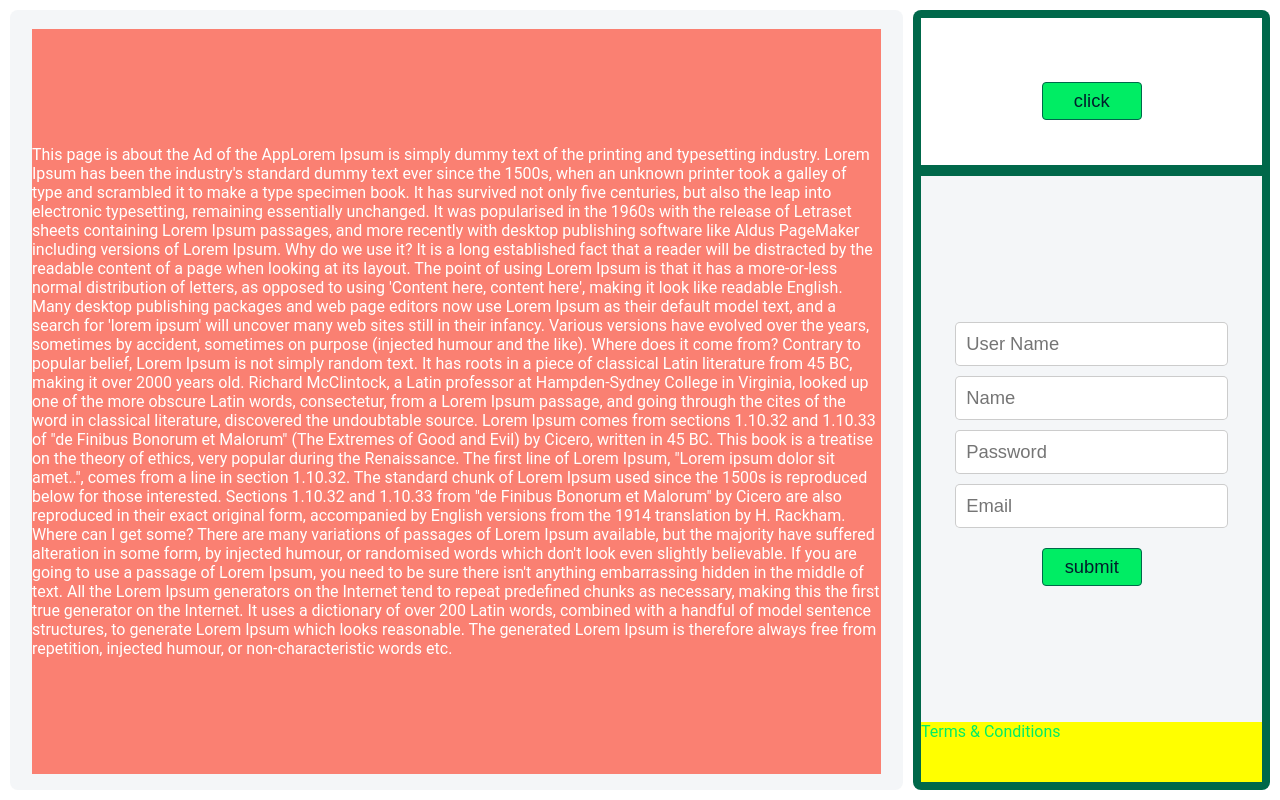
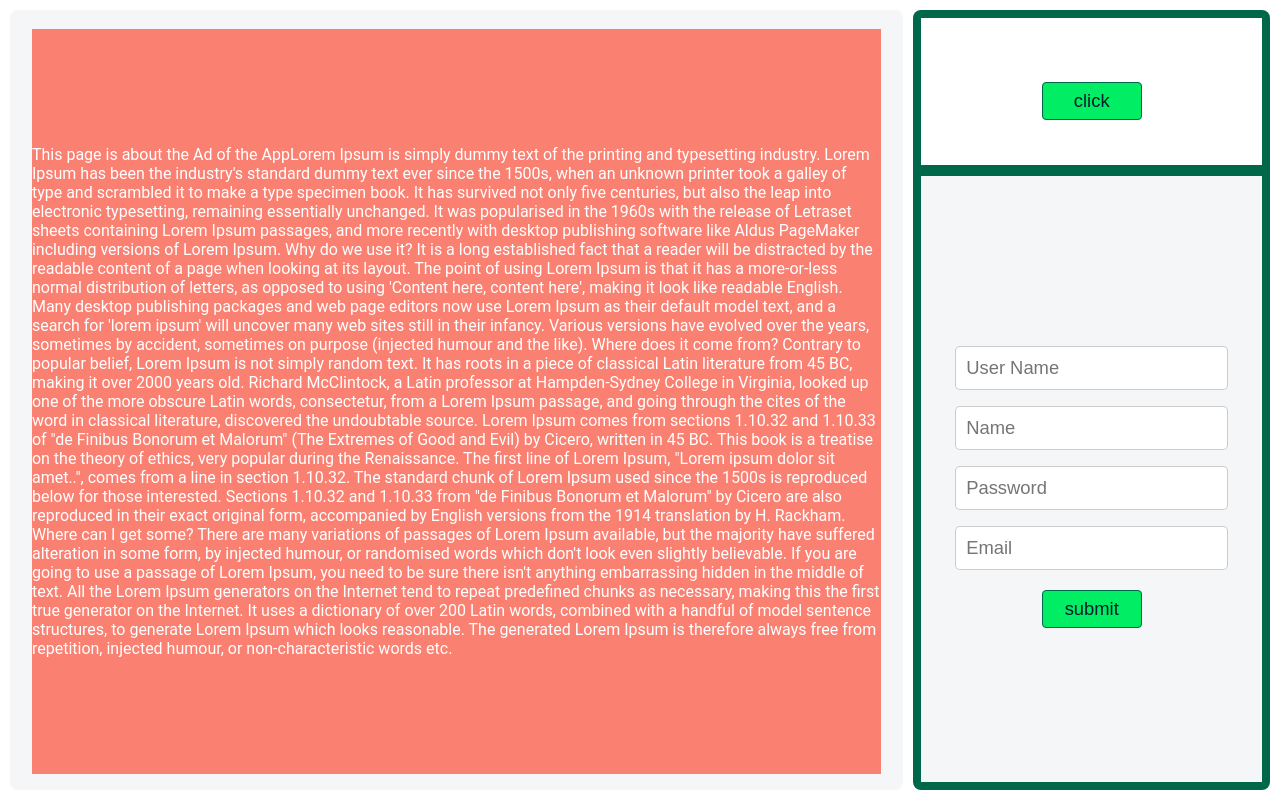
Before and after one commit to HomeAutomationStartup/home-automation-frontend, a React (Create React App) app: page / in a window 1280 px wide. Built offline with nearby package versions, Linux system fonts and the light colour scheme.

Commit message:
updated form code

```diff
--- a/src/Components/HomeComponent/LogInForm/LogInForm.css
+++ b/src/Components/HomeComponent/LogInForm/LogInForm.css
@@ -21,9 +21,24 @@
 .form-container {
   width: 100%;
   height: 100%;
-  flex-direction: column;
+  overflow-y: scroll;
+  position: relative;
+  background: none;
+  -ms-overflow-style: none;
+  scrollbar-width: none;
 }
 
+.form-container::-webkit-scrollbar {
+  display: none;
+}
+
+/* .appPolicies {
+  width: 100%;
+  height: 10%;
+  position: relative;
+  background: yellow;
+  color: #00ed64;
+} */
 .form_field {
   width: 80%;
   border: none;
@@ -37,5 +52,6 @@
 .form_field:focus {
   outline: none !important;
   border: 1px solid blue;
+  transition: 0.5s all ease;
   box-shadow: 0 10px 20px rgba(0, 0, 0, 0.164);
 }
--- a/src/Components/HomeComponent/LogInForm/LogInForm.tsx
+++ b/src/Components/HomeComponent/LogInForm/LogInForm.tsx
@@ -29,7 +29,7 @@ const LogInForm = () => {
             className="form_field"
             placeholder="User Name"
             style={{
-              marginTop: "10px",
+              marginTop: "1rem",
               fontSize: "calc(0.5vw + 0.5vh + 1vmin)",
             }}
             {...login("userName", {
@@ -57,7 +57,7 @@ const LogInForm = () => {
             className="form_field"
             placeholder="Password"
             style={{
-              marginTop: "10px",
+              marginTop: "1rem",
               fontSize: "calc(0.5vw + 0.5vh + 1vmin)",
             }}
             {...login("password", {
--- a/src/Components/HomeComponent/RegisterForm/RegisterForm.css
+++ b/src/Components/HomeComponent/RegisterForm/RegisterForm.css
@@ -12,7 +12,7 @@
 
 .regForm {
   width: 100%;
-  height: 90%;
+  height: 100%;
   position: relative;
   flex-direction: column;
   background: #f4f6f8;
@@ -21,15 +21,24 @@
 .form-container {
   width: 100%;
   height: 100%;
-  flex-direction: column;
+  overflow-y: scroll;
+  position: relative;
+  background: none;
+  -ms-overflow-style: none;
+  scrollbar-width: none;
 }
-.appPolicies {
+
+.form-container::-webkit-scrollbar {
+  display: none;
+}
+
+/* .appPolicies {
   width: 100%;
   height: 10%;
   position: relative;
   background: yellow;
   color: #00ed64;
-}
+} */
 .form_field {
   width: 80%;
   border: none;
--- a/src/Components/HomeComponent/RegisterForm/RegisterForm.tsx
+++ b/src/Components/HomeComponent/RegisterForm/RegisterForm.tsx
@@ -29,7 +29,7 @@ const RegisterForm = () => {
             className="form_field"
             placeholder="User Name"
             style={{
-              marginTop: "10px",
+              marginTop: "1rem",
               fontSize: "calc(0.5vw + 0.5vh + 1vmin)",
             }}
             {...registration("userName", {
@@ -57,7 +57,7 @@ const RegisterForm = () => {
             className="form_field"
             placeholder="Name"
             style={{
-              marginTop: "10px",
+              marginTop: "1rem",
               fontSize: "calc(0.5vw + 0.5vh + 1vmin)",
             }}
             {...registration("name", {
@@ -85,7 +85,7 @@ const RegisterForm = () => {
             className="form_field"
             placeholder="Password"
             style={{
-              marginTop: "10px",
+              marginTop: "1rem",
               fontSize: "calc(0.5vw + 0.5vh + 1vmin)",
             }}
             {...registration("password", {
@@ -113,7 +113,7 @@ const RegisterForm = () => {
             className="form_field"
             placeholder="Email"
             style={{
-              marginTop: "10px",
+              marginTop: "1rem",
               fontSize: "calc(0.5vw + 0.5vh + 1vmin)",
             }}
             {...registration("email", { required: "email is required" })}
@@ -138,14 +138,14 @@ const RegisterForm = () => {
             !regErrors.userName && <GreenButton label="submit" />}
         </form>
 
-        {!regErrors.email &&
+        {/* {!regErrors.email &&
           !regErrors.password &&
           !regErrors.name &&
           !regErrors.userName && (
             <section className="appPolicies">
               <span>Terms &amp; Conditions</span>
             </section>
-          )}
+          )} */}
       </section>
 
       <ToastContainer />
```
